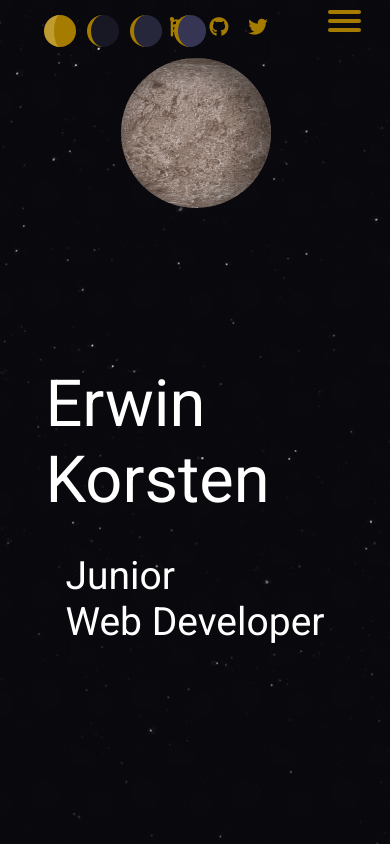
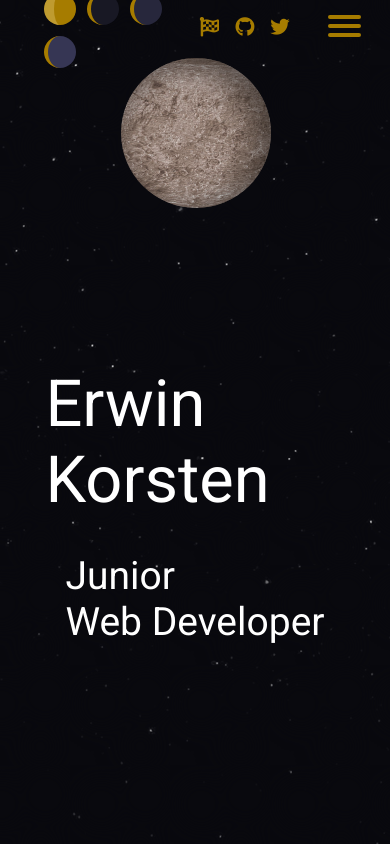
Before and after one commit to Aureus-Lunae/portfolio, a PHP site: page / in a window 390 px wide. Run offline with PHP 8.4, Linux system fonts and the light colour scheme; some libraries are stand-ins or nearby versions.

Commit message:
debugged Mobile navigation

```diff
--- a/css/header.css
+++ b/css/header.css
@@ -32,11 +32,11 @@
 .socialmedia {
   display: flex;
   align-items: flex-end;
-  z-index: 999;
+  z-index: 5;
 }
 
 .socialmedia a {
-  margin: 0 10px;
+  margin: 0 8px;
 }
 
 /**
@@ -44,12 +44,13 @@
  */
 
 #menuburger {
-  margin-left: 50px;
+  margin-left: 30px;
   position: relative;
   display: block;
 }
 
 #menuburger input {
+  margin-top: 5px;
   display: block;
   width: 40px;
   height: 32px;
@@ -67,12 +68,12 @@
   position: relative;
   border-radius: 3px;
   z-index: 1;
-  margin-bottom: 5px;
+  margin-top: 5px;
 
   transform-origin: 4px 0px;
-  transition: transform 0.5s cubic-bezier(0.77,0.2,0.05,1.0),
-              background 0.5s cubic-bezier(0.77,0.2,0.05,1.0),
-              opacity 0.55s ease;
+  transition: transform 0.5s cubic-bezier(0.77, 0.2, 0.05, 1.0),
+    background 0.5s cubic-bezier(0.77, 0.2, 0.05, 1.0),
+    opacity 0.55s ease;
 }
 
 #menuburger span:first-child {
@@ -83,18 +84,18 @@
   transform-origin: 0% 100%;
 }
 
-#menuburger input:checked ~ span {
+#menuburger input:checked~span {
   opacity: 1;
   transform: rotate(45deg) translate(-2px, 1px);
   background: #a67c00;
 }
 
-#menuburger input:checked ~span:nth-last-child(3) {
+#menuburger input:checked~span:nth-last-child(3) {
   opacity: 0;
   transform: rotate: 0deg scale(0.2, 0.2);
 }
 
-#menuburger input:checked ~ span:nth-last-child(2) {
+#menuburger input:checked~span:nth-last-child(2) {
   transform: rotate(-45deg) translate(0, -1px);
 }
 
@@ -104,13 +105,13 @@
   width: 250px;
   margin: -2em 0 0 -7em;
   padding: 2em 0 0 0;
-  background: rgba(0,0,0,0.3);
+  background: rgba(0, 0, 0, 0.3);
   list-style-type: none;
   -webkit-font-smoothing: antialiased;
 
   transform-origin: 0% 0%;
   transform: translate(100%, 0);
-  transition: transform 0.5s cubic-bezier(0.77,0.2,0.05,1.0);
+  transition: transform 0.5s cubic-bezier(0.77, 0.2, 0.05, 1.0);
 }
 
 #menu li {
@@ -119,6 +120,6 @@
 }
 
 
-#menuburger input:checked ~ ul {
+#menuburger input:checked~ul {
   transform: none;
 }
--- a/css/home.css
+++ b/css/home.css
@@ -26,7 +26,7 @@ body {
   background: #09090e;
   z-index: 9999;
   pointer-events: none;
-  height: 100%;
+  height: 100vh;
   width: 100%;
   position: fixed;
   animation: page-fade-in 3s ease-in-out;
@@ -75,7 +75,7 @@ section {
   display: flex;
   width: 384px;
   margin-left: 128px;
-  height: 100%;
+  height: 100vh;
   align-items: center;
   z-index: 1;
 }
@@ -165,7 +165,7 @@ section {
   right: 0;
   bottom: 0;
   width: 100%;
-  height: 100%;
+  height: 100vh;
   display: block;
 }
 
--- a/css/sidemenu.css
+++ b/css/sidemenu.css
@@ -12,7 +12,7 @@
   align-items: center;
 }
 
-#leftmenu ul{
+#leftmenu ul {
   list-style-type: none;
 }
 
@@ -46,17 +46,17 @@
   border-left: #bf9b30 10px solid;
 }
 
-@media only screen and (max-device-width: 1400px) and (orientation: portrait){
+@media only screen and (max-device-width: 1400px) and (orientation: portrait) {
 
   #leftmenu {
     top: auto;
-    width: 100%;
+    width: 50%;
     height: 64px;
     top: 0;
     justify-content: flex-start;
   }
 
-  #leftmenu li{
+  #leftmenu li {
     display: inline-block;
   }
 
@@ -68,8 +68,8 @@
   }
 
   .active {
-  background-color: #a67c00;
-  border-left: #bf9b30 10px solid;
+    background-color: #a67c00;
+    border-left: #bf9b30 10px solid;
   }
 
 }
```
